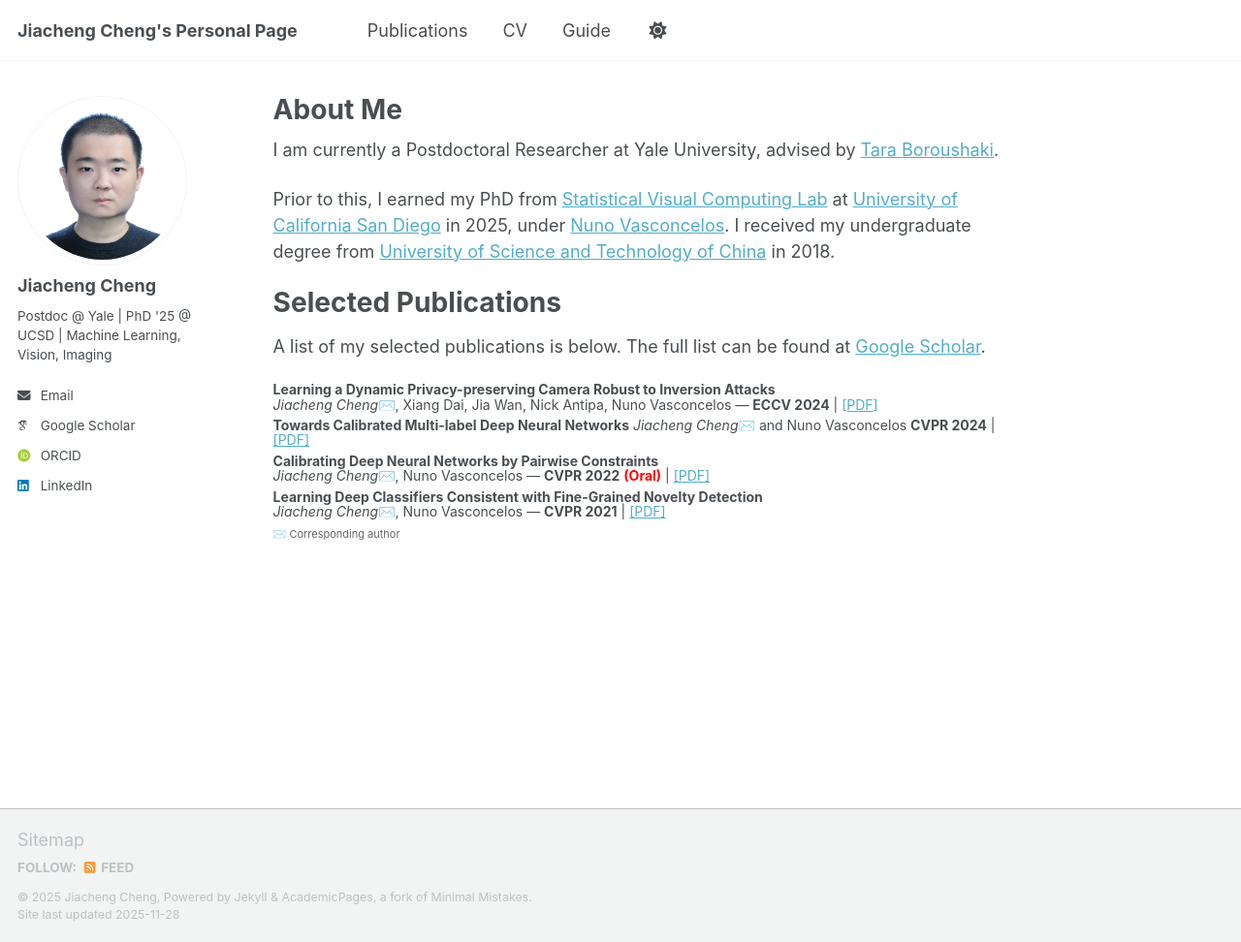
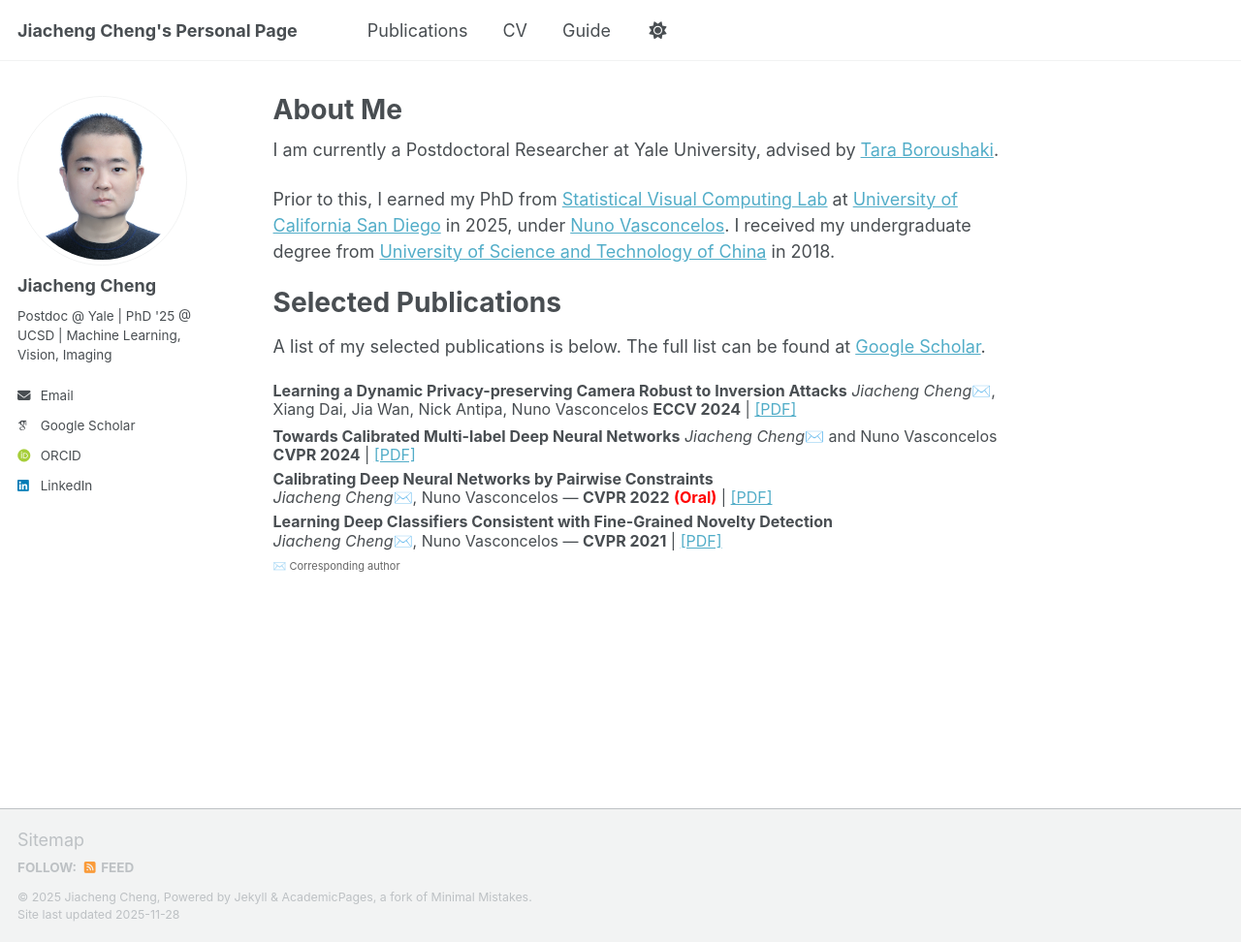
Before and after one commit to JiachengCheng96/JiachengCheng96.github.io, a Jekyll site: the page built from _pages/about.md, in a window 1280 px wide and 972 px high. Shown: the whole window at 97% size. Built offline with Jekyll 4.4.1, drawn with Linux system fonts in a browser that asks for light colours; some web fonts are replaced; a script that is not in the unit is left out.

Commit message:
Update about.md

```diff
--- a/_pages/about.md
+++ b/_pages/about.md
@@ -17,12 +17,12 @@ Prior to this, I earned my PhD from  [Statistical Visual Computing Lab](http://w
 # Selected Publications
 
 A list of my selected publications is below. The full list can be found at [Google Scholar](https://scholar.google.com/citations?user=bWqc6Z8AAAAJ&hl).
-<div style="font-size: 14px; line-height: 1.1;">
+<div style="font-size: 16px; line-height: 1.2;">
 
-<div style="margin-bottom: 6px;">
+<div style="margin-bottom: 8px;">
 <strong>Learning a Dynamic Privacy-preserving Camera Robust to Inversion Attacks</strong>
-<br>
-<em>Jiacheng Cheng</em>✉️, Xiang Dai, Jia Wan, Nick Antipa, Nuno Vasconcelos — <strong>ECCV 2024</strong> | <a href="#">[PDF]</a>
+<em>Jiacheng Cheng</em>✉️, Xiang Dai, Jia Wan, Nick Antipa, Nuno Vasconcelos
+<strong>ECCV 2024</strong> | <a href="#">[PDF]</a>
 </div>
 
 <div style="margin-bottom: 6px;">
```
